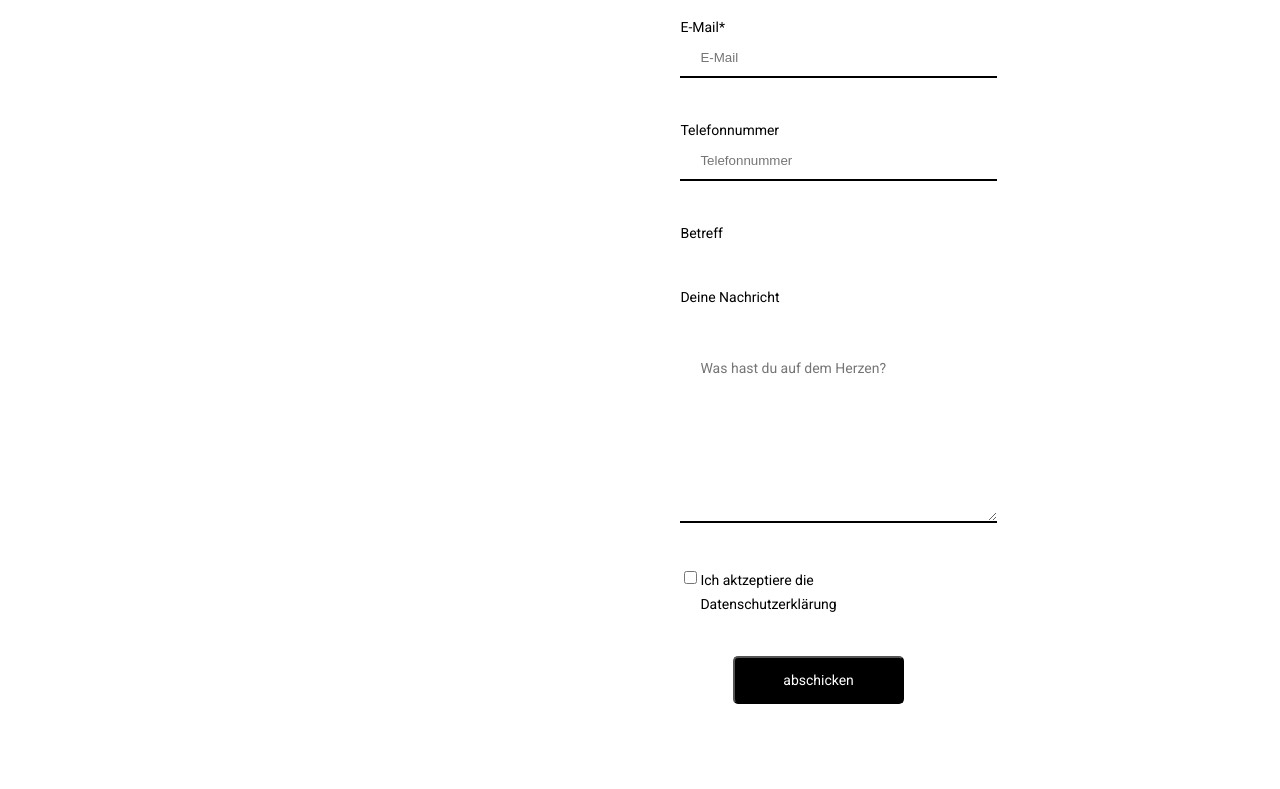
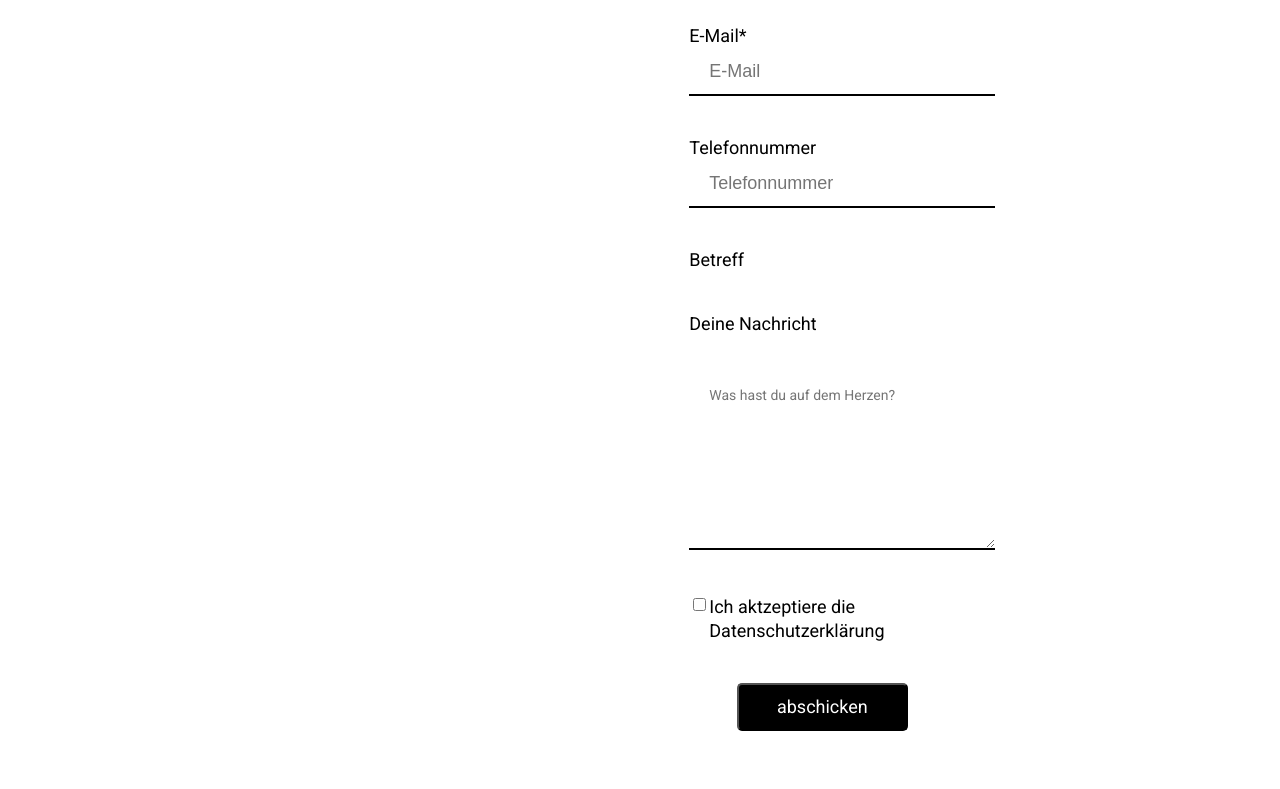
Before and after one commit to EvaHenrike/Rustica, a website built with Parcel: page src/contact.html in a window 1280 px wide. Shown: the part 316-1105 px from the top of the page. Built offline with nearby package versions, Linux system fonts and the light colour scheme; a web font is replaced by a local one.

Commit message:
Contact finished md

```diff
--- a/src/contact.html
+++ b/src/contact.html
@@ -51,7 +51,7 @@
     <div class="centercontact">
         <div class="centerimpresssI">
         <div>
-          <h2 >Du hast Fragen? <br>
+          <h2 class=Head21>Du hast Fragen? <br>
             Schreib uns gern!</h2>
         </div>
 
@@ -77,7 +77,7 @@
             <p class="label">Deine Nachricht</p>
             <textarea name="Your message" class="contactnameI" cols="30" rows="10" placeholder="Was hast du auf dem Herzen?"></textarea>
             <div class="contactflex">
-            <div class="contactbox">
+            <div class="contactbox21">
               <label for="check">
 
                 <p class="labelI">Ich aktzeptiere die Datenschutzerklärung</p>
@@ -86,7 +86,9 @@
             <div class="contactboxI">
               <input type="checkbox" id="check">
             </div>
-          </div>
+
+
+
 
 
 
@@ -96,6 +98,7 @@
                 <input type="submit" class="buttoncontact" value="abschicken">
               </div>
               </div>
+            </div>
         </div>
 
       </form>
--- a/src/css/main.scss
+++ b/src/css/main.scss
@@ -340,6 +340,10 @@ margin-left:24px;
   margin:0px;
   @include font-color($color-black);
   @include md{ font-size: 48px; line-height: 49.22px;}}
+
+.Head21{
+  @include md{ font-size: 48px; line-height: 56.25px;margin-top:0px;}
+}
 
 .Head2white{
   font-family: Roboto;
@@ -1092,11 +1096,20 @@ display:none;
   flex-direction: row-reverse;
   width: 90%;
   margin-top: 41px;
+  @include md {
 
+    width: 110%;
+
+ }
 
 }
 
 .contactbox{
+  margin-left: auto;
+  margin-right: 3%;
+  @include md{ margin-right: 15%; width: 30%;}
+}
+.contactbox21{
   margin-left: auto;
   margin-right: 3%;
 }
@@ -1113,6 +1126,9 @@ padding-top:0px;
 border-color: $color-black;
 width: 90%;
 padding: 11px 20px;
+@include md {
+  font-size: 18px; line-height: 24px;
+}
 
   }
   .contactnameI{
@@ -1124,6 +1140,9 @@ padding: 11px 20px;
     border-width: 2px;
     padding: 11px 20px;
     font:inherit;
+    @include md {
+      font-size: 18px; line-height: 24px; font:inherit;
+    }
       }
 
       .contactnameI::placeholder{
@@ -1146,6 +1165,9 @@ font-family: Roboto;
     font-size: 14px;
     margin-top:40px;
 
+  @include md {
+    font-size: 18px; line-height: 24px;
+  }
   }
   .labelI{
     margin: 0px;
@@ -1153,7 +1175,9 @@ font-family: Roboto;
         font-style: normal;
         font-weight: 400;
         font-size: 14px;
-      }
+        @include md {
+          font-size: 18px; line-height: 24px;
+      }}
 
       .buttoncontact{
         text-decoration: none;
@@ -1165,6 +1189,9 @@ font-family: Roboto;
         line-height: 18px;
         border-radius: 5px;
         margin:40px 0px;
+        @include md {
+          font-size:18px;
+        }
         @include font ($color-basic);
         cursor: pointer;}
 
@@ -1183,7 +1210,7 @@ font-family: Roboto;
 
       @include md {
 
-        width: 60%;
+        width: 80%;
         display: flex;
         flex-direction: row;
       }
```
Also changed, not shown: src/herkunft.html (+6 -2 lines).
